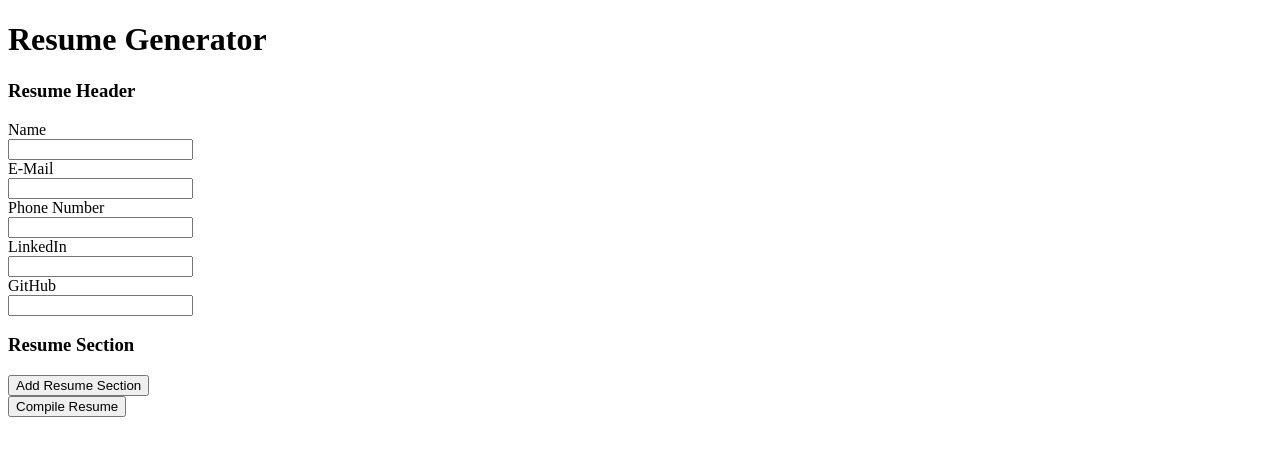
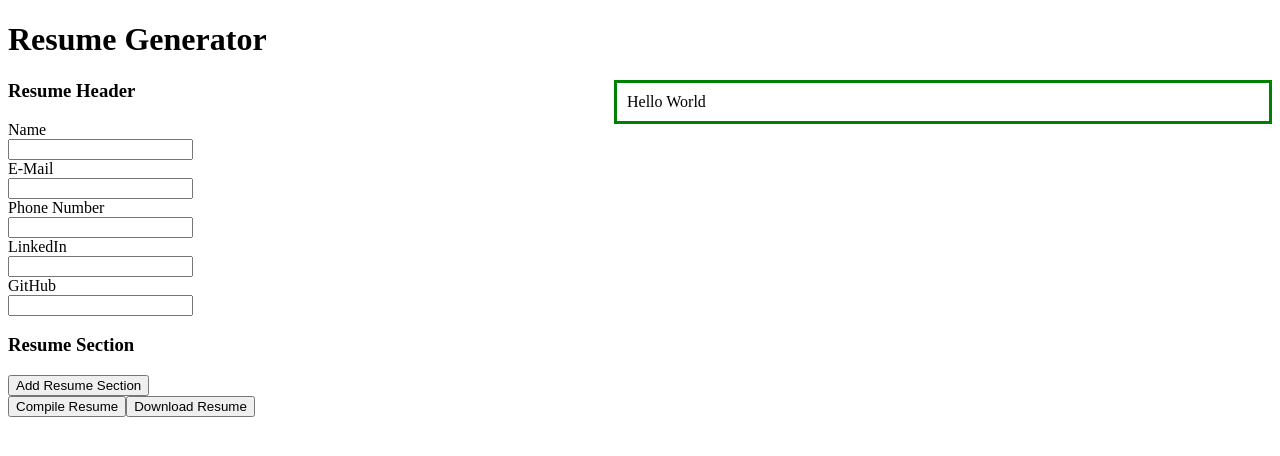
Before and after one commit to stelleron/resume-builder, a React (Vite) app in the folder frontend/: page / in a window 1280 px wide. Shown: the top 456 px of the page. Built offline with nearby package versions, Linux system fonts and the light colour scheme.

Commit message:
Committing current stable state

```diff
--- a/frontend/src/Resume.css
+++ b/frontend/src/Resume.css
@@ -35,3 +35,11 @@
   text-decoration: none;
   cursor: pointer;
 }
+
+#resume-preview {
+  float:right;
+  margin: auto;
+  width: 50%;
+  border: 3px solid green;
+  padding: 10px;
+}
--- a/frontend/src/Resume.jsx
+++ b/frontend/src/Resume.jsx
@@ -105,22 +105,34 @@ function ResumeSections() {
     )
 }
 
-function CompileResume() {
+function FunctionButtons() {
     return (
-        <button>Compile Resume</button>
+        <div>
+            <button>Compile Resume</button>
+            <button>Download Resume</button>
+        </div>
+    )
+}
+
+function ResumePreview() {
+    return (
+        <div id="resume-preview">
+            Hello World
+        </div>
     )
 }
 
 
-function ResumePreview() {
+function Resume() {
     return (
     <>
         <h1> Resume Generator </h1>
+        <ResumePreview/>
         <ResumeHeader/>
         <ResumeSections/>
-        <CompileResume/>
+        <FunctionButtons/>
     </>
     )
 }
 
-export default ResumePreview
+export default Resume
--- a/frontend/src/main.jsx
+++ b/frontend/src/main.jsx
@@ -1,10 +1,10 @@
 import React from 'react'
 import ReactDOM from 'react-dom/client'
-import ResumePreview from './Resume.jsx'
+import Resume from './Resume.jsx'
 import './index.css'
 
 ReactDOM.createRoot(document.getElementById('root')).render(
   <React.StrictMode>
-    <ResumePreview/>
+    <Resume/>
   </React.StrictMode>,
 )
```
